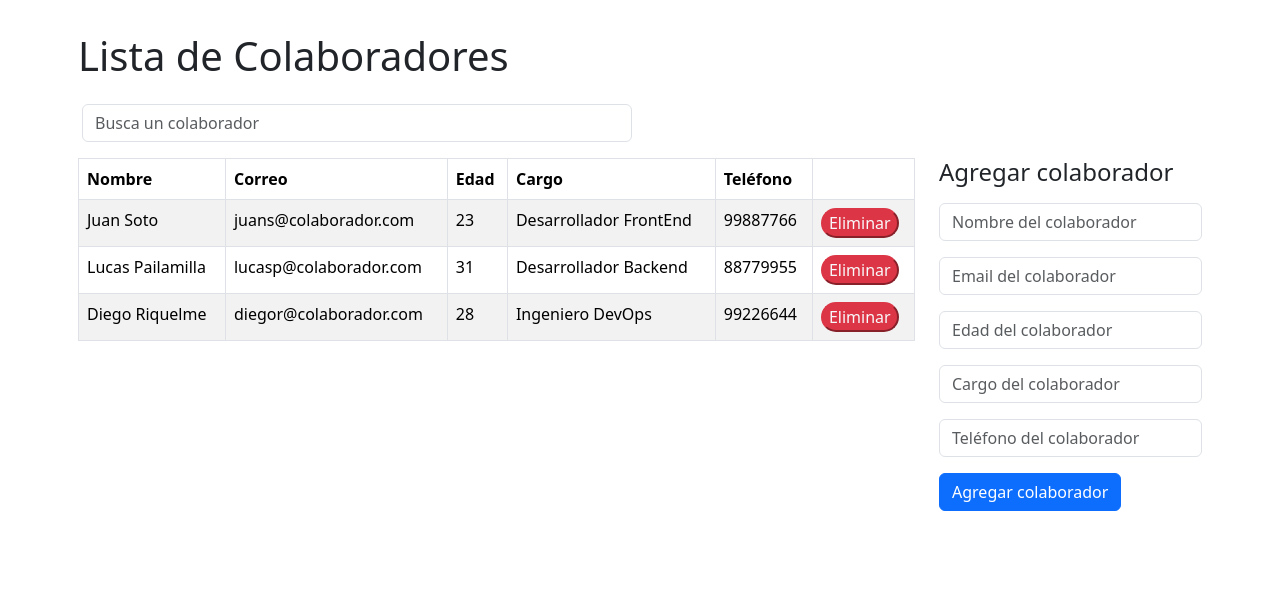
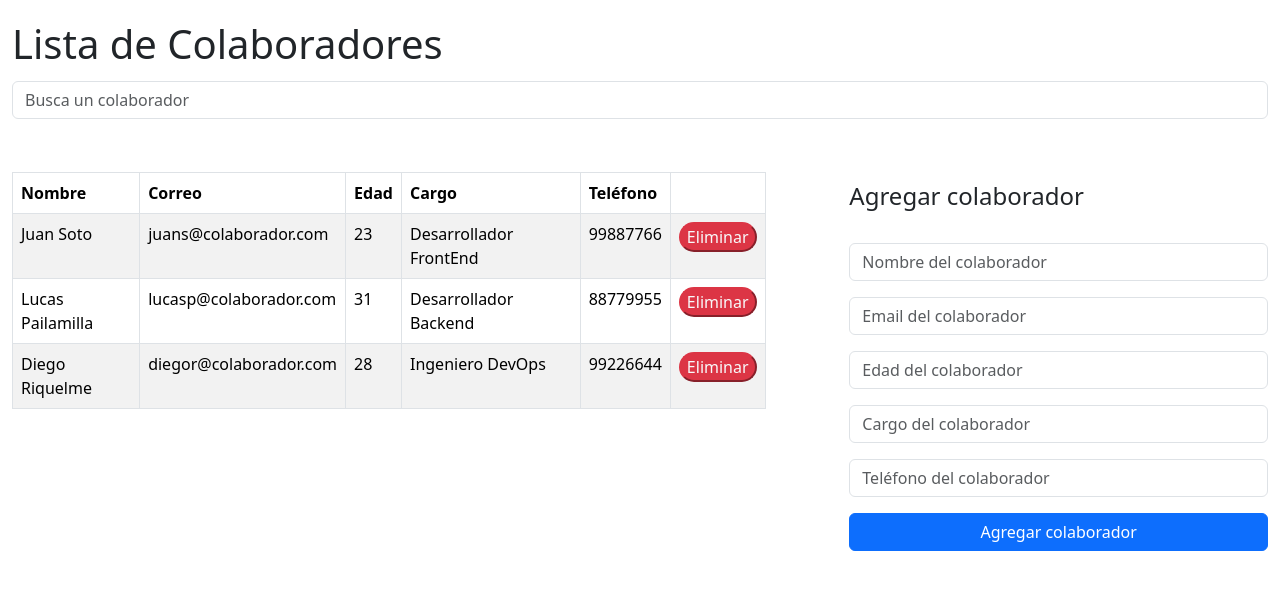
Before and after one commit to Klauditha/desafio3_listadoColaboradores, a React (Vite) app: page / in a window 1280 px wide. Shown: the top 590 px of the page. Built offline with nearby package versions, Linux system fonts and the light colour scheme.

Commit message:
:construction: Proceso de sitio responsive

```diff
--- a/src/App.css
+++ b/src/App.css
@@ -1,7 +1,85 @@
-.listado {
-    width: 80%;
+/*DEFAUL - MOBILE*/
+.container-fluid {
+  display: grid;
+  grid-template-areas:
+    "tituloPrincipal"
+    "buscador"
+    "listado"
+    "tituloSecundario"
+    "formulario"
+    "alerta";
+
+  grid-template-columns: 1fr;
+}
+#tituloPrincipal {
+  grid-area: tituloPrincipal;
+  margin-top: 20px;
+  text-align: center;
+}
+#tituloSecundario {
+  grid-area: tituloSecundario;
+  margin-top: 20px;
+  text-align: center;
+}
+#buscador {
+  grid-area: buscador;
+}
+#listado {
+  margin-top:10px;
+  width: 90%;
+  grid-area: listado;
+  margin-bottom: 50px;
+  font-size: 10px;
 }
 
-.formulario {
-    width: 20%;
+#formulario {
+  width: 90%;
+  grid-area: formulario;
+  margin: auto;
 }
+
+#formulario button{
+  width: 100%;
+}
+#alerta {
+  grid-area: alerta;
+  width: 90%;
+  margin: auto;
+}
+
+/*MODO TABLET - OPCIONAL*/
+@media (min-width: 576px) and (max-width: 991px) {
+}
+/*DESKTOP*/
+@media (min-width: 992px) {
+  .container-fluid {
+    grid-template-areas:
+      "tituloPrincipal tituloPrincipal"
+      "buscador buscador"
+      "listado tituloSecundario"
+      "listado formulario"
+      "listado alerta";
+    grid-template-columns: 2fr 1fr;
+    grid-template-rows: 1fr 1fr 1fr 4fr 1fr;
+  }
+  #tituloSecundario {
+    text-align: left;
+  }
+
+  #tituloPrincipal{
+    text-align: left;
+    width: 90%;
+  }
+  #listado {
+    grid-area: listado;
+    font-size: 1rem;
+  }
+  #buscador {
+    grid-area: buscador;
+    margin-bottom: 20px;
+  }
+  #formulario {
+    width: 100%;
+    grid-area: formulario;
+  }
+}
--- a/src/App.jsx
+++ b/src/App.jsx
@@ -12,7 +12,6 @@ const App = () => {
   const [busqueda, setBusqueda] = useState("");
 
   const eliminarColaborador = (colaborador) => {
-    console.log("Eliminando", colaborador);
     const listaEliminada = colaboradores.filter(
       (x) =>
         x.nombre !== colaborador.nombre &&
@@ -25,35 +24,39 @@ const App = () => {
   };
   return (
     <>
-      <div className="container mt-3 pt-3 p-2">
+      <div className="container-fluid">
+        <div className="row" id="tituloPrincipal">
           <h1>Lista de Colaboradores</h1>
+        </div>
 
-        <div className="row">
+        <div className="row" id="buscador">
           <Buscador buscarColaborador={setBusqueda} />
         </div>
 
-        <div className="row grid">
-          <div className="col-9">
+        <div id="listado">
           <Listado
             colaboradores={colaboradores}
             buscarColaborador={busqueda}
             eliminarColaborador={eliminarColaborador}
           />
         </div>
-          <div className="col-3 grid">
+
+        <div id="tituloSecundario">
           <h4 className="mb-2 pb-2">Agregar colaborador</h4>
+        </div>
+        <div id="formulario">
           <Formulario
             colaboradores={colaboradores}
             setColaboradores={setColaboradores}
             setAlerta={setAlerta}
             alerta={alerta}
           />
-            <div className="row">
+        </div>
+
+        <div id="alerta">
           {alerta.error ? (
             <Alert msg={alerta.msg} color={alerta.color} />
           ) : null}
-            </div>
-          </div>
         </div>
       </div>
     </>
--- a/src/components/Buscador/Buscador.jsx
+++ b/src/components/Buscador/Buscador.jsx
@@ -4,9 +4,9 @@ const Buscador = ({ buscarColaborador }) => {
   };
 
   return (
-    <form className="d-flex m-2 p-2 w-50" role="search">
+    <form role="search">
       <input
-        className="form-control me-2"
+        className="form-control"
         type="search"
         placeholder="Busca un colaborador"
         aria-label="Search"
--- a/src/components/Formulario/Formulario.jsx
+++ b/src/components/Formulario/Formulario.jsx
@@ -9,10 +9,16 @@ const Formulario = ({ colaboradores, setColaboradores, setAlerta }) => {
 
   const obtenerId = () => {
     return colaboradores.length + 1;
-    }
+  };
   const handleSubmit = (e) => {
     e.preventDefault();
-        if (nombre === "" || correo === "" || edad === "" || cargo === "" || telefono === "") {
+    if (
+      nombre === "" ||
+      correo === "" ||
+      edad === "" ||
+      cargo === "" ||
+      telefono === ""
+    ) {
       setAlerta({
         error: true,
         msg: "Completa todos los campos !",
@@ -31,37 +37,63 @@ const Formulario = ({ colaboradores, setColaboradores, setAlerta }) => {
       setTelefono("");
       //const colaborador = { id:obtenerId, nombre, correo, edad, cargo, telefono };
       const colaborador = { nombre, correo, edad, cargo, telefono };
-            setColaboradores([...colaboradores, colaborador])
+      setColaboradores([...colaboradores, colaborador]);
     }
-    }
+  };
 
   return (
-
-        <form className="mb-2 pb-2" onSubmit={handleSubmit}>
+    <form className="mb-2 pb-2 justify-content-center" onSubmit={handleSubmit}>
       <div className="mb-3">
-                <input type="text" className="form-control" placeholder="Nombre del colaborador" value={nombre}
-                    onChange={(e) => setNombre(e.target.value)} />
+        <input
+          type="text"
+          className="form-control"
+          placeholder="Nombre del colaborador"
+          value={nombre}
+          onChange={(e) => setNombre(e.target.value)}
+        />
       </div>
       <div className="mb-3">
-                <input type="email" className="form-control" placeholder="Email del colaborador" value={correo}
-                    onChange={(e) => setCorreo(e.target.value)} />
+        <input
+          type="email"
+          className="form-control"
+          placeholder="Email del colaborador"
+          value={correo}
+          onChange={(e) => setCorreo(e.target.value)}
+        />
       </div>
       <div className="mb-3">
-                <input type="number" className="form-control" placeholder="Edad del colaborador" value={edad}
-                    onChange={(e) => setEdad(e.target.value)} />
+        <input
+          type="number"
+          className="form-control"
+          placeholder="Edad del colaborador"
+          value={edad}
+          onChange={(e) => setEdad(e.target.value)}
+        />
       </div>
       <div className="mb-3">
-                <input type="text" className="form-control" placeholder="Cargo del colaborador" value={cargo}
-                    onChange={(e) => setCargo(e.target.value)} />
+        <input
+          type="text"
+          className="form-control"
+          placeholder="Cargo del colaborador"
+          value={cargo}
+          onChange={(e) => setCargo(e.target.value)}
+        />
       </div>
       <div className="mb-3">
-                <input type="number" className="form-control" placeholder="Teléfono del colaborador" value={telefono}
-                    onChange={(e) => setTelefono(e.target.value)} />
+        <input
+          type="number"
+          className="form-control"
+          placeholder="Teléfono del colaborador"
+          value={telefono}
+          onChange={(e) => setTelefono(e.target.value)}
+        />
       </div>
 
-            <button type="submit" className="btn btn-primary">Agregar colaborador</button>
+      <button type="submit" className="btn btn-primary">
+        Agregar colaborador
+      </button>
     </form>
-    )
-}
+  );
+};
 
-export default Formulario
+export default Formulario;
```
Lines whose indentation alone changed are shown as unchanged.
